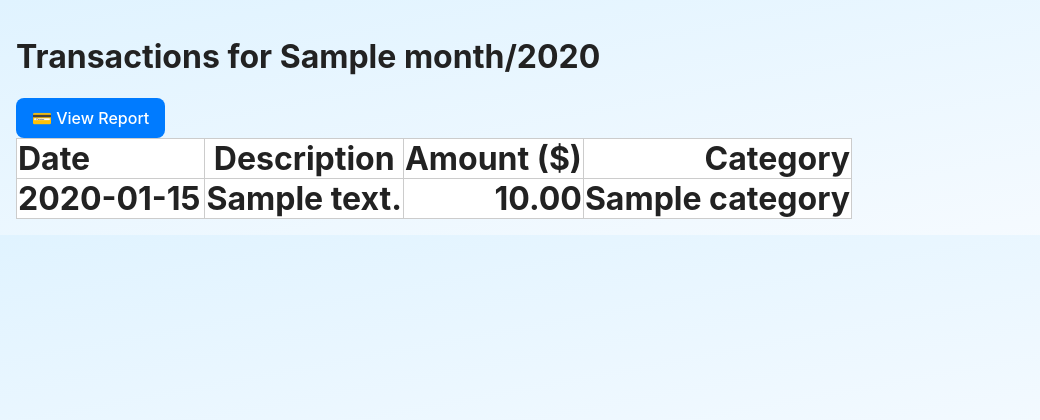
After one commit to jeffcarbary/budget_app, a Flask app: template app/templates/transactions.html in a window 1280 px wide. The commit adds this page. Shown: the top 420 px of the page, without its empty margins (0-1040 px from the left). Run offline with Flask 3, Linux system fonts and the light colour scheme; tables that the repository leaves empty hold one stand-in row (values such as "Sample post"); the template is opened without the code that fills it: values that come from a table or form of the project are taken from there, most other values are stand-ins (such as "Sample title", 1, 10 or a date in 2020).

Commit message:
Add transactions page to front end

```diff
--- a/app/budget_app.py
+++ b/app/budget_app.py
@@ -7,7 +7,7 @@ import random
 import colorsys
 import calendar
 from app.config import Config
-from sqlalchemy import func, and_
+from sqlalchemy import func, and_, extract
 import traceback
 from app.extensions import db
 
@@ -26,6 +26,20 @@ from app.db_models import Transaction, Category
 #Initialize Flask-Migrate
 migrate = Migrate(app, db)
 
+
+#Hook for transactions page
+@app.route("/transactions")
+def view_transactions():
+    today = date.today()
+    month = today.month
+    year = today.year
+
+    transactions = Transaction.query.filter(
+        extract('month', Transaction.date) == month,
+        extract('year', Transaction.date) == year
+    ).order_by(Transaction.date.desc()).all()
+
+    return render_template("transactions.html", transactions=transactions, month=month, year=year)
 
 #POST A NEW CATEGORY
 @app.route("/categories", methods=["POST"])
--- a/app/static/style.css
+++ b/app/static/style.css
@@ -102,3 +102,88 @@ canvas {
 .report-section {
   margin-bottom: 40px;
 }
+.link-button {
+  display: inline-block;
+  background: #007bff;
+  color: white;
+  padding: 10px 16px;
+  border-radius: 8px;
+  text-decoration: none;
+  font-weight: 500;
+  transition: background 0.2s;
+}
+
+.link-button:hover {
+  background: #0056b3;
+}
+
+.amount {
+    text-align: left;
+}
+
+.category {
+    text-align: right;  /* aligns category text to the right */
+}
+/* -----------------------------
+   Squeezed, full-text, zoomed-in table
+----------------------------- */
+
+table {
+    width: auto;                 /* let table size to content */
+    border-collapse: collapse;
+    font-size: 32px;             /* huge text */
+    font-weight: bold;
+    background: #fff;
+    margin: 0;
+    box-shadow: none;
+    border-radius: 0;
+}
+
+/* Headers and cells */
+th, td {
+    padding: 0px 1px;            /* almost no spacing */
+    border: 1px solid #ccc;      /* optional minimal borders */
+    vertical-align: middle;
+    white-space: nowrap;
+    text-overflow: ellipsis;
+}
+
+/* Right-align numeric columns */
+.amount, .category {
+    text-align: right;
+}
+
+/* Optional hover effect */
+tbody tr:hover {
+    background-color: #f0f8ff;
+}
+
+/* Responsive tweaks */
+@media (max-width: 768px) {
+    table, thead, tbody, th, td, tr {
+        display: block;
+    }
+    thead tr { display: none; }
+    tr { margin-bottom: 2px; border-bottom: 1px solid #ccc; }
+    td {
+        text-align: right;
+        padding-left: 45%;
+        font-size: 24px;
+        position: relative;
+    }
+    td::before {
+        content: attr(data-label);
+        position: absolute;
+        left: 2px;
+        width: 45%;
+        font-weight: bold;
+        text-align: left;
+    }
+}
+/* Date column - tiny padding after date */
+th:first-child,
+td:first-child {
+    padding-left: 1px;   /* minimal left padding */
+    padding-right: 4px;  /* tiny space after date */
+    text-align: left;
+}
--- /dev/null
+++ b/app/templates/transactions.html
@@ -0,0 +1,39 @@
+<!DOCTYPE html>
+<html lang="en">
+<head>
+    <meta charset="UTF-8">
+    <title>Transactions - {{ month }}/{{ year }}</title>
+    <link rel="stylesheet" href="{{ url_for('static', filename='style.css') }}">
+</head>
+<body>
+    <div class="header-bar">
+        <h1>Transactions for {{ month }}/{{ year }}</h1>
+        <a href="/report" class="link-button">💳 View Report</a>
+    </div>
+
+    {% if transactions %}
+        <table>
+            <thead>
+                <tr>
+                    <th>Date</th>
+                    <th>Description</th>
+                    <th class="amount">Amount ($)</th>
+                    <th class="category">Category</th>
+                </tr>
+            </thead>
+            <tbody>
+                {% for t in transactions %}
+                <tr>
+                    <td data-label="Date">{{ t.date.strftime("%Y-%m-%d") }}</td>
+                    <td data-label="Description">{{ t.description }}</td>
+                    <td class="amount" data-label="Amount ($)">{{ "%.2f"|format(t.amount) }}</td>
+                    <td class="category" data-label="Category">{{ t.category.name or "-" }}</td>
+                </tr>
+                {% endfor %}
+            </tbody>
+        </table>
+    {% else %}
+        <p>No transactions found for this month.</p>
+    {% endif %}
+</body>
+</html>
```
Also changed, not shown: app/email_report.py (+8 -7 lines), app/templates/report.html (+22 -19 lines).
